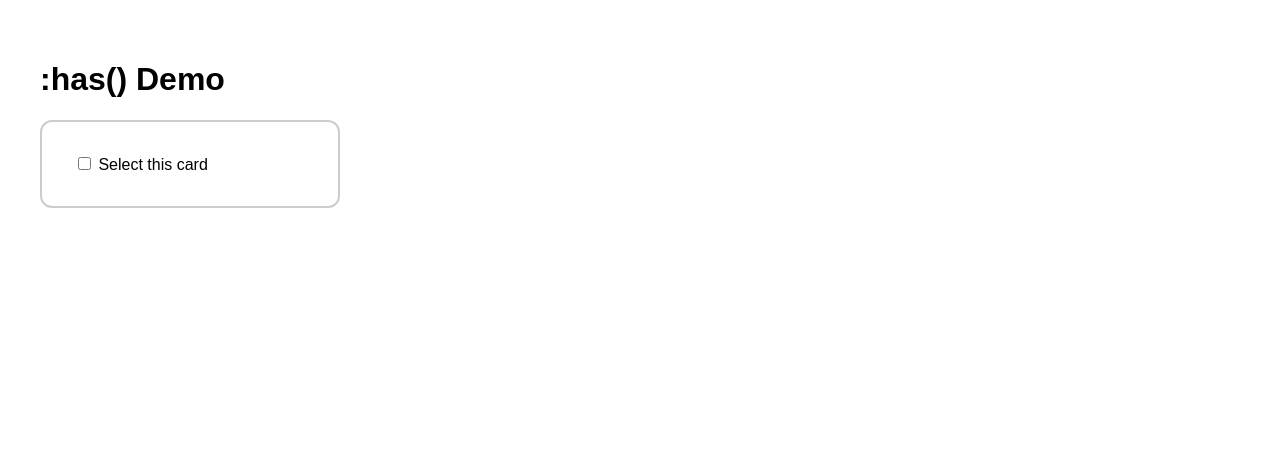
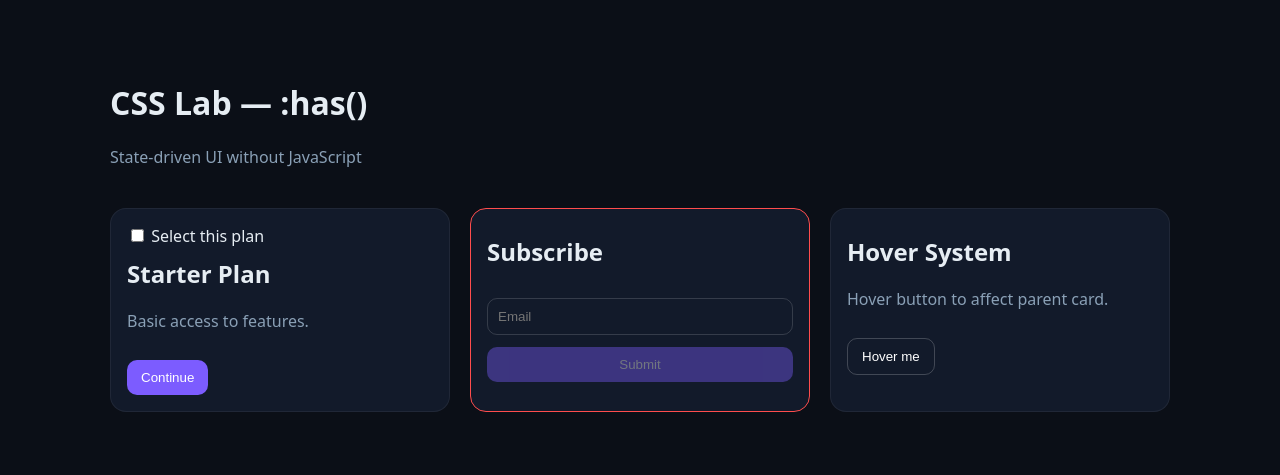
Before and after one commit to IvanGrabovsky/css-lab, a plain HTML site: page 02-has/index.html in a window 1280 px wide. Drawn offline with Linux system fonts and the light colour scheme.

Commit message:
refactor and add view-transitions

```diff
--- a/01-clamp/style.css
+++ b/01-clamp/style.css
@@ -1,32 +1,55 @@
+*,
+*::before,
+*::after {
+  box-sizing: border-box;
+}
+
 body {
   margin: 0;
-    height: 100vh;
-    display: flex;
-    justify-content: center;
-    align-items: center;
-    font-family: Arial;
-    background: #111;
-    color: white;
+  font-family: system-ui, sans-serif;
+
+  background: #0f172a;
+  color: #e2e8f0;
+
+  display: grid;
+  place-content: center;
+
+  min-height: 100vh;
+  padding: 2rem;
 }
 
 .container {
-    text-align: center;
+  width: min(900px, 100%);
 }
 
 h1 {
-    font-size: clamp(2rem, 5vw, 4rem);
-    margin-bottom: 20px;
+  font-size: clamp(2rem, 4vw, 3.5rem);
+  margin-bottom: 0.5rem;
 }
 
-  p {
-    font-size: clamp(1rem, 2vw, 1.5rem);
-    margin-bottom: 20px;
+.subtitle {
+  font-size: clamp(1rem, 1.5vw + 0.5rem, 1.25rem);
+  opacity: 0.8;
+  margin-bottom: 2rem;
+}
+.card {
+  width: clamp(280px, 60vw, 700px);
+
+  padding: clamp(1rem, 3vw, 2.5rem);
+
+  border-radius: clamp(12px, 2vw, 24px);
+
+  background: linear-gradient(135deg, #6366f1, #8b5cf6);
+
+  box-shadow: 0 20px 40px rgba(99, 102, 241, 0.3);
 }
 
-  button {
-    font-size: clamp(1rem, 2vw, 1.2rem);
-    padding: clamp(10px, 2vw, 20px) clamp(20px, 4vw, 40px);
-    border: none;
-    border-radius: 10px;
-    cursor: pointer;
+.card h2 {
+  font-size: clamp(1.5rem, 2.5vw, 2rem);
+  margin-top: 0;
 }
+
+.card p {
+  font-size: clamp(1rem, 1.5vw, 1.125rem);
+  line-height: 1.6;
+}
--- a/02-has/index.html
+++ b/02-has/index.html
@@ -1,21 +1,53 @@
-<!DOCTYPE html>
+<!doctype html>
 <html lang="en">
   <head>
     <meta charset="UTF-8" />
     <meta name="viewport" content="width=device-width, initial-scale=1.0" />
-  <title>:has() Demo</title>
+    <title>02-has — CSS Lab</title>
     <link rel="stylesheet" href="style.css" />
   </head>
+
   <body>
+    <main class="layout">
+      <header class="header">
+        <h1>CSS Lab — :has()</h1>
+        <p>State-driven UI without JavaScript</p>
+      </header>
 
-  <h1>:has() Demo</h1>
+      <!-- CARD GRID -->
+      <section class="grid">
+        <!-- CARD 1: SELECTABLE CARD -->
+        <article class="card">
+          <label class="card__select">
+            <input type="checkbox" />
+            <span>Select this plan</span>
+          </label>
 
-  <div class="card">
-    <label>
-      <input type="checkbox">
-      Select this card
-    </label>
-  </div>
+          <h2>Starter Plan</h2>
+          <p>Basic access to features.</p>
 
+          <button class="btn">Continue</button>
+        </article>
+
+        <!-- CARD 2: VALIDATION FORM CARD -->
+        <article class="card">
+          <form class="form">
+            <h2>Subscribe</h2>
+
+            <input type="email" placeholder="Email" required />
+
+            <button class="btn submit" type="submit">Submit</button>
+          </form>
+        </article>
+
+        <!-- CARD 3: HOVER REACTIVE CARD -->
+        <article class="card">
+          <h2>Hover System</h2>
+          <p>Hover button to affect parent card.</p>
+
+          <button class="btn ghost">Hover me</button>
+        </article>
+      </section>
+    </main>
   </body>
 </html>
--- a/02-has/style.css
+++ b/02-has/style.css
@@ -1,21 +1,165 @@
+/* =========================
+   BASE SYSTEM
+========================= */
+
+:root {
+  --bg: #0b0f17;
+  --card: #121a2a;
+  --text: #e6edf3;
+  --muted: #8aa0b6;
+  --accent: #7c5cff;
+  --ok: #2ee59d;
+  --danger: #ff4d4d;
+
+  --radius: 16px;
+  --space: 16px;
+}
+
 * {
   box-sizing: border-box;
 }
 
 body {
-  font-family: sans-serif;
-  padding: 2rem;
+  margin: 0;
+  font-family: system-ui, sans-serif;
+  background: var(--bg);
+  color: var(--text);
 }
 
-.card {
-  padding: 2rem;
-  border: 2px solid #ccc;
-  border-radius: 12px;
-  max-width: 300px;
-  transition: 0.3s;
+/* =========================
+   LAYOUT
+========================= */
+
+.layout {
+  max-width: 1100px;
+  margin: 0 auto;
+  padding: 60px 20px;
 }
 
-.card:has(input:checked) {
-  border-color: green;
-  background-color: #e8ffe8;
+.header {
+  margin-bottom: 40px;
 }
+
+.header p {
+  color: var(--muted);
+}
+
+/* GRID */
+
+.grid {
+  display: grid;
+  grid-template-columns: repeat(auto-fit, minmax(260px, 1fr));
+  gap: 20px;
+}
+
+/* =========================
+   CARD BASE
+========================= */
+
+.card {
+  background: var(--card);
+  padding: var(--space);
+  border-radius: var(--radius);
+  transition: 0.25s ease;
+  border: 1px solid rgba(255, 255, 255, 0.06);
+}
+
+.card h2 {
+  margin-top: 10px;
+}
+
+.card p {
+  color: var(--muted);
+}
+
+/* =========================
+   BUTTONS
+========================= */
+
+.btn {
+  margin-top: 12px;
+  padding: 10px 14px;
+  border-radius: 10px;
+  border: none;
+  cursor: pointer;
+  background: var(--accent);
+  color: white;
+  transition: 0.2s;
+}
+
+.btn:hover {
+  transform: translateY(-1px);
+}
+
+.btn.ghost {
+  background: transparent;
+  border: 1px solid rgba(255, 255, 255, 0.2);
+}
+
+/* =========================
+   UI STATE 1 — SELECT (CHECKBOX)
+========================= */
+
+.card:has(input[type="checkbox"]:checked) {
+  border-color: var(--ok);
+  box-shadow: 0 0 0 1px rgba(46, 229, 157, 0.3);
+  transform: translateY(-4px);
+}
+
+.card:has(input[type="checkbox"]:checked) .btn {
+  background: var(--ok);
+}
+
+/* =========================
+   UI STATE 2 — FORM VALIDATION
+========================= */
+
+.form {
+  display: flex;
+  flex-direction: column;
+}
+
+.form input {
+  margin-top: 10px;
+  padding: 10px;
+  border-radius: 10px;
+  border: 1px solid rgba(255, 255, 255, 0.15);
+  background: transparent;
+  color: var(--text);
+}
+
+.form input:focus {
+  outline: 2px solid var(--accent);
+}
+
+/* invalid state */
+.card:has(input:invalid) {
+  border-color: var(--danger);
+}
+
+/* disable button if invalid exists */
+.card:has(input:invalid) .submit {
+  opacity: 0.4;
+  pointer-events: none;
+}
+
+/* =========================
+   UI STATE 3 — HOVER PARENT REACTION
+========================= */
+
+.card:has(.ghost:hover) {
+  background: #151f33;
+  border-color: rgba(124, 92, 255, 0.4);
+}
+
+/* =========================
+   MICRO INTERACTIONS
+========================= */
+
+.card:hover {
+  transform: translateY(-2px);
+}
+
+.card:active {
+  transform: scale(0.99);
+}
--- /dev/null
+++ b/06-view-transitions/style.css
@@ -0,0 +1,66 @@
+*,
+*::before,
+*::after {
+  box-sizing: border-box;
+}
+
+body {
+  font-family: system-ui, sans-serif;
+
+  display: grid;
+  place-content: center;
+
+  min-height: 100vh;
+
+  margin: 0;
+
+  background: white;
+  color: black;
+
+  transition: background 0.3s;
+}
+
+body.dark {
+  background: #0f172a;
+  color: white;
+}
+
+button {
+  padding: 1rem 2rem;
+
+  border: none;
+
+  border-radius: 12px;
+
+  cursor: pointer;
+
+  font-size: 1rem;
+}
+
+::view-transition-old(root) {
+  animation: fadeOut 0.35s ease;
+}
+
+::view-transition-new(root) {
+  animation: fadeIn 0.35s ease;
+}
+
+@keyframes fadeOut {
+  from {
+    opacity: 1;
+  }
+
+  to {
+    opacity: 0;
+  }
+}
+
+@keyframes fadeIn {
+  from {
+    opacity: 0;
+  }
+
+  to {
+    opacity: 1;
+  }
+}
```
Also changed, not shown: 01-clamp/index.html (+17 -6 lines), 04-subgrid/index.html (+8 -16 lines), 05-scroll-animations/index.html (+5 -9 lines), 05-scroll-animations/style.css (+4 -15 lines), 06-view-transitions/index.html (added, +31 -0 lines), index.html (+16 -39 lines), 04-subgrid/style.css (line endings or trailing spaces), style.css (indentation only), 7 other files. Lines whose indentation alone changed are shown as unchanged.
